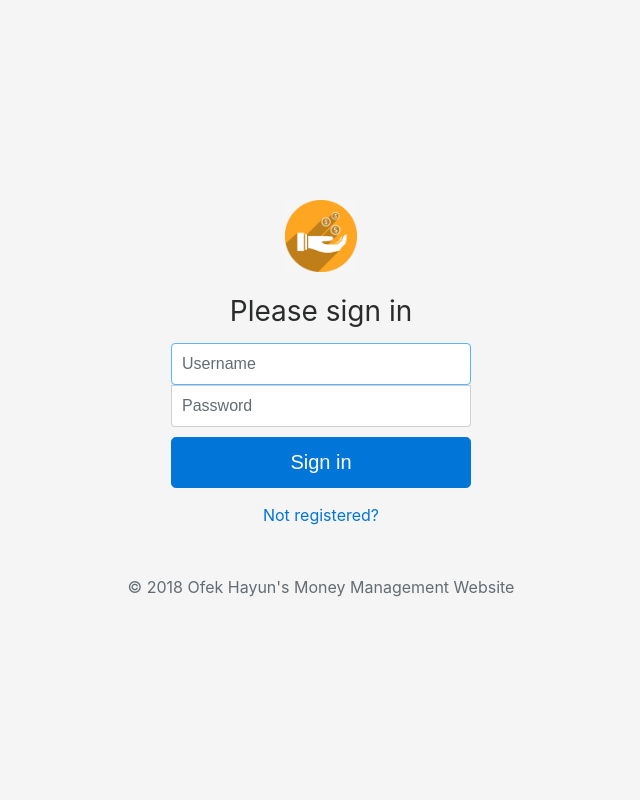
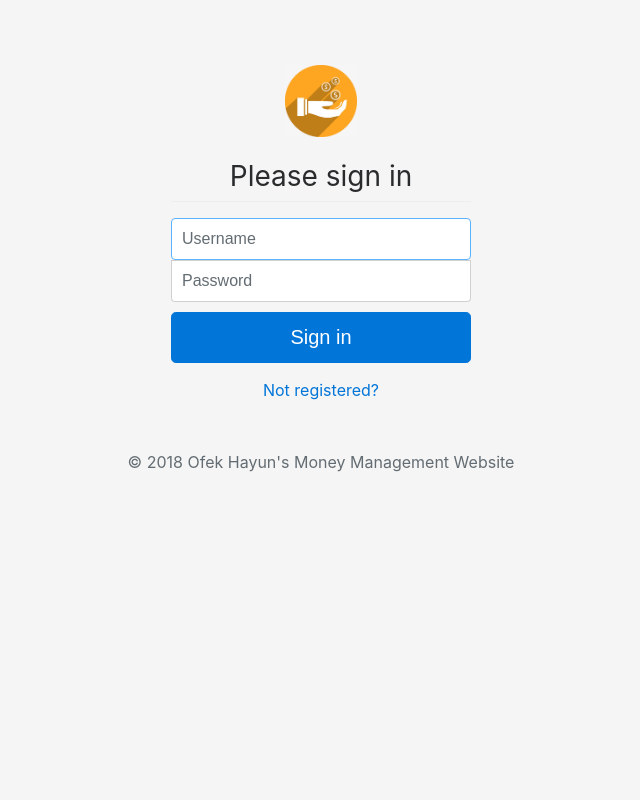
Before and after one commit to IntermidiateCoder/DjangoBankaccProject, a Django app: template polls/templates/registration/login.html in a window 1280 px wide. Shown: the whole page, without its empty margins (319-959 px from the left). Run offline with Django 3.2, Linux system fonts and the light colour scheme; the template is opened without the code that fills it, so the values that code supplies are empty; some libraries are stand-ins or nearby versions.

Commit message:
little tweaks

```diff
--- a/polls/templates/base_generic.html
+++ b/polls/templates/base_generic.html
@@ -5,6 +5,9 @@
 		<link rel="stylesheet" href="{% static 'css/bootstrap.min.css' %}"/>
     	<meta charset="utf-8">
     	<meta name="viewport" content="width=device-width, initial-scale=1, shrink-to-fit=no">
+    	<link rel="icon" href="{% static 'img/ico.png' %}" />
+    	{% block title %}
+    	{% endblock %}
     	<meta name="description" content="">
     	<meta name="author" content="">
 		<link rel="stylesheet" href="{% static 'css/sidemenu.css' %}" />
--- a/polls/templates/polls/income.html
+++ b/polls/templates/polls/income.html
@@ -57,3 +57,6 @@
 
 </nav>
 {% endblock %}
+{% block title %}
+<title>Manage balance</title>
+{% endblock %}
--- a/polls/templates/polls/index.html
+++ b/polls/templates/polls/index.html
@@ -23,3 +23,6 @@ Welcome to your bank account!
 
         </nav>
 {% endblock %}
+{% block title %}
+<title>Homepage</title>
+{% endblock %}
--- a/polls/templates/polls/logs.html
+++ b/polls/templates/polls/logs.html
@@ -42,3 +42,6 @@
 
 </nav>
 {% endblock %}
+{% block title %}
+<title>History</title>
+{% endblock %}
--- a/polls/templates/polls/myview.html
+++ b/polls/templates/polls/myview.html
@@ -29,3 +29,6 @@
 
 </nav>
 {% endblock %}
+{% block title %}
+<title>Dashboard</title>
+{% endblock %}
--- a/polls/templates/registration/logged_out.html
+++ b/polls/templates/registration/logged_out.html
@@ -1,6 +1,9 @@
 {% extends "base_generic.html" %}
 {% block content %}
-<p>Logged out!</p>
+<p>Logged out successfully!</p>
 
 <a href="{% url 'polls:login'%}">Click here to login again.</a>
 {% endblock %}
+{% block title %}
+<title>Logged out</title>
+{% endblock %}
--- a/polls/templates/registration/login.html
+++ b/polls/templates/registration/login.html
@@ -3,57 +3,7 @@
 <html>
   <head>
     <link rel="stylesheet" href="{% static 'css/bootstrap.min.css' %}"/>
-    <style>
-      html,
-      body {
-        height: 100%;
-      }
-
-      body {
-        display: -ms-flexbox;
-        display: -webkit-box;
-        display: flex;
-        -ms-flex-align: center;
-        -ms-flex-pack: center;
-        -webkit-box-align: center;
-        align-items: center;
-        -webkit-box-pack: center;
-        justify-content: center;
-        padding-top: 40px;
-        padding-bottom: 40px;
-        background-color: #f5f5f5;
-      }
-
-      .form-signin {
-        width: 100%;
-        max-width: 330px;
-        padding: 15px;
-        margin: 0 auto;
-      }
-      .form-signin .checkbox {
-        font-weight: 400;
-      }
-      .form-signin .form-control {
-        position: relative;
-        box-sizing: border-box;
-        height: auto;
-        padding: 10px;
-        font-size: 16px;
-      }
-      .form-signin .form-control:focus {
-        z-index: 2;
-      }
-      .form-signin input[type="email"] {
-        margin-bottom: -1px;
-        border-bottom-right-radius: 0;
-        border-bottom-left-radius: 0;
-      }
-      .form-signin input[type="password"] {
-        margin-bottom: 10px;
-        border-top-left-radius: 0;
-        border-top-right-radius: 0;
-      }
-    </style>
+    <link rel="stylesheet" href="{% static 'css/sidemenu.css' %}" />
     <title>Login</title>
     <link rel="icon" href="{% static 'img/ico.png' %}" />
   </head>
```
Also changed, not shown: polls/templates/registration/password_reset_form.html (deleted, +0 -9 lines), db.sqlite3.
